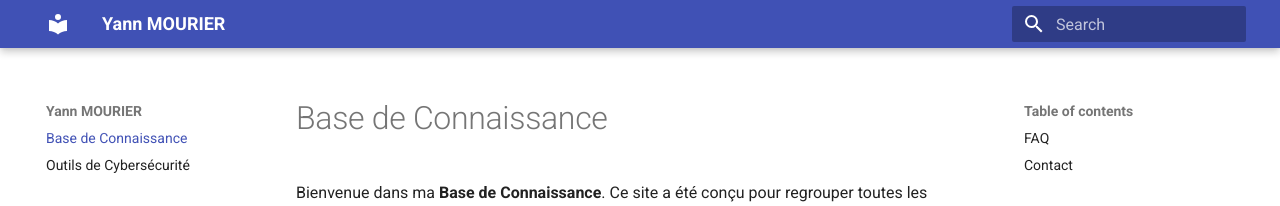
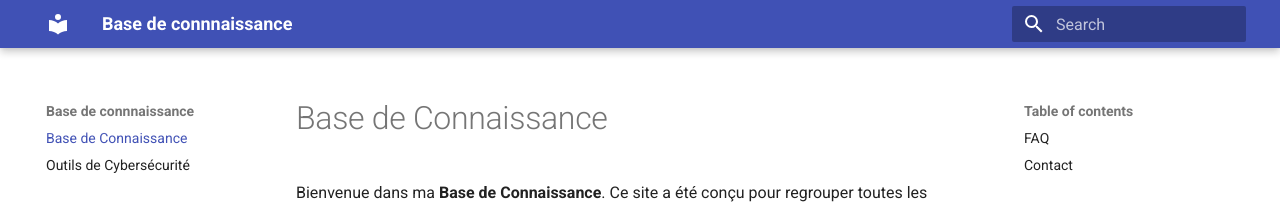
Before and after one commit to yann-mourier/yann-mourier.github.io, an MkDocs documentation site: the page built from docs/index.md, in a window 1280 px wide. Shown: the top 206 px of the page. Built offline with MkDocs 1.6.1 and Material for MkDocs 9.7.7, drawn with Linux system fonts in a browser that asks for light colours.

Commit message:
update site name and URL in mkdocs configuration

```diff
--- a/mkdocs.yml
+++ b/mkdocs.yml
@@ -1,4 +1,4 @@
-site_name: Yann MOURIER
-site_url: https://yannmourier.fr/
+site_name: Base de connnaissance
+site_url: https://docs.yannmourier.fr/
 theme:
   name: material
```
